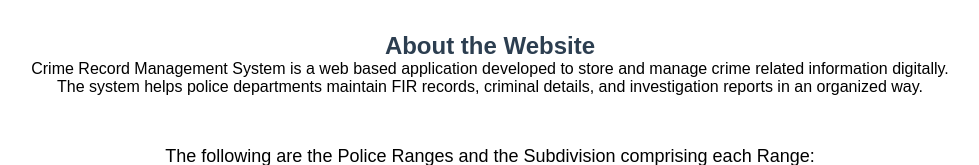
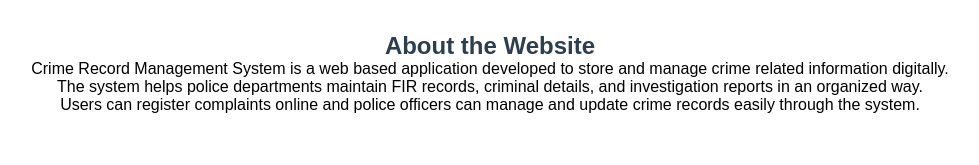
Before and after one commit to Soujanya-AR-21/Crime-Record-Management-System, a PHP site: page / in a window 1280 px wide. Shown: the part 185-350 px from the top of the page, without its empty margins (150-1129 px from the left). Run offline with PHP 8.4, Linux system fonts and the light colour scheme.

Commit message:
Update index.php

```diff
--- a/index.php
+++ b/index.php
@@ -147,6 +147,9 @@
     </head>
     </style>
 
+    <body>
+
+<!-- Navigation Menu -->
      <nav>
         <img src="images/images.png" alt="Logo" style="width: 90px; height: 90px; flex-shrink: 0; border: 1px solid white; border-radius:50%; ">
         <div>
@@ -176,6 +179,12 @@
         departments maintain FIR records, criminal details, and investigation reports
         in an organized way.
         </p>
+
+        <p>
+        Users can register complaints online and police officers can manage and update
+        crime records easily through the system.
+        </p>
+
         <!-- E-Court section removed -->
 
         <p style="font-size: large; margin-top: 50px;">The following are the Police Ranges and the Subdivision comprising each Range:</p>
```
